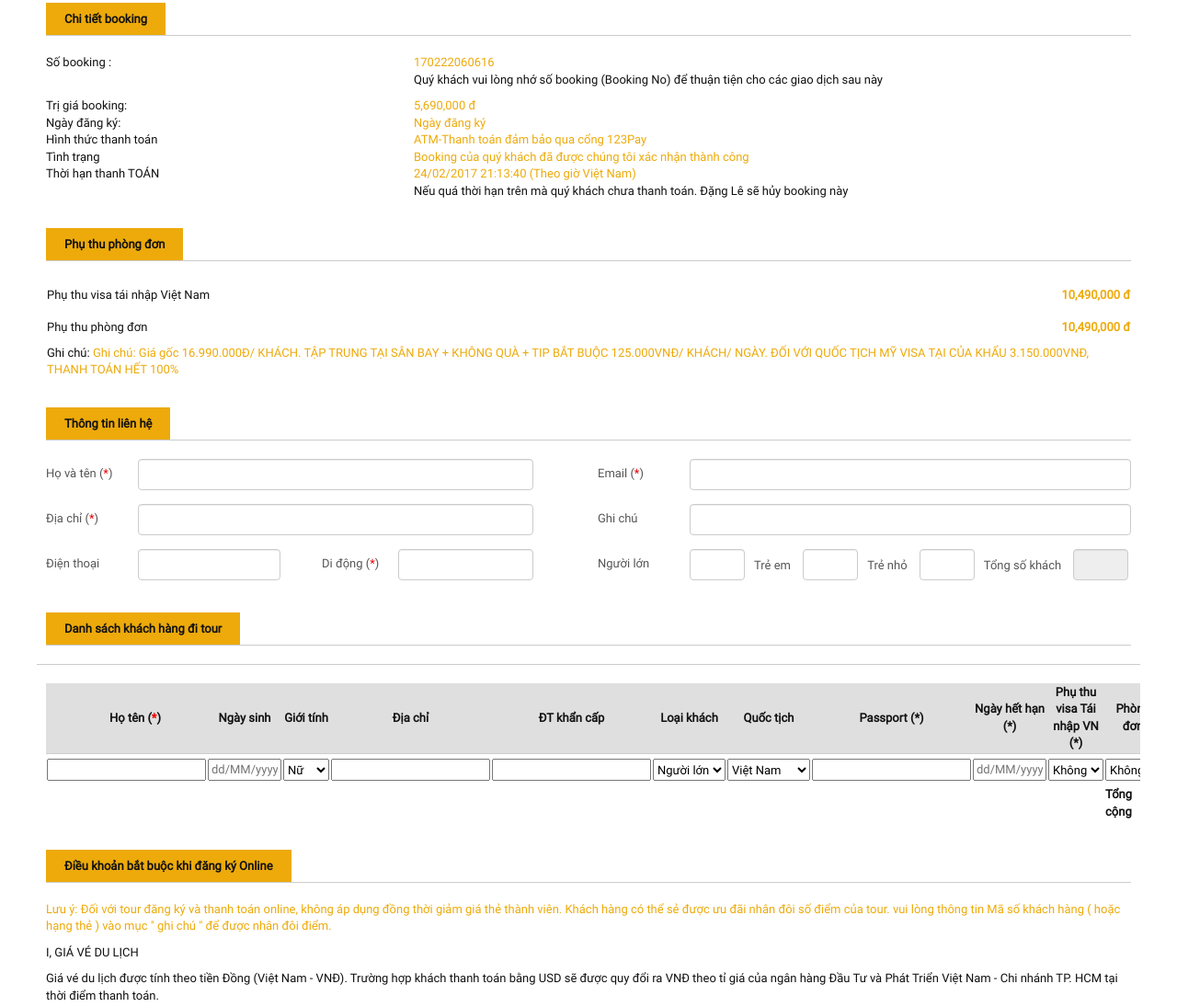
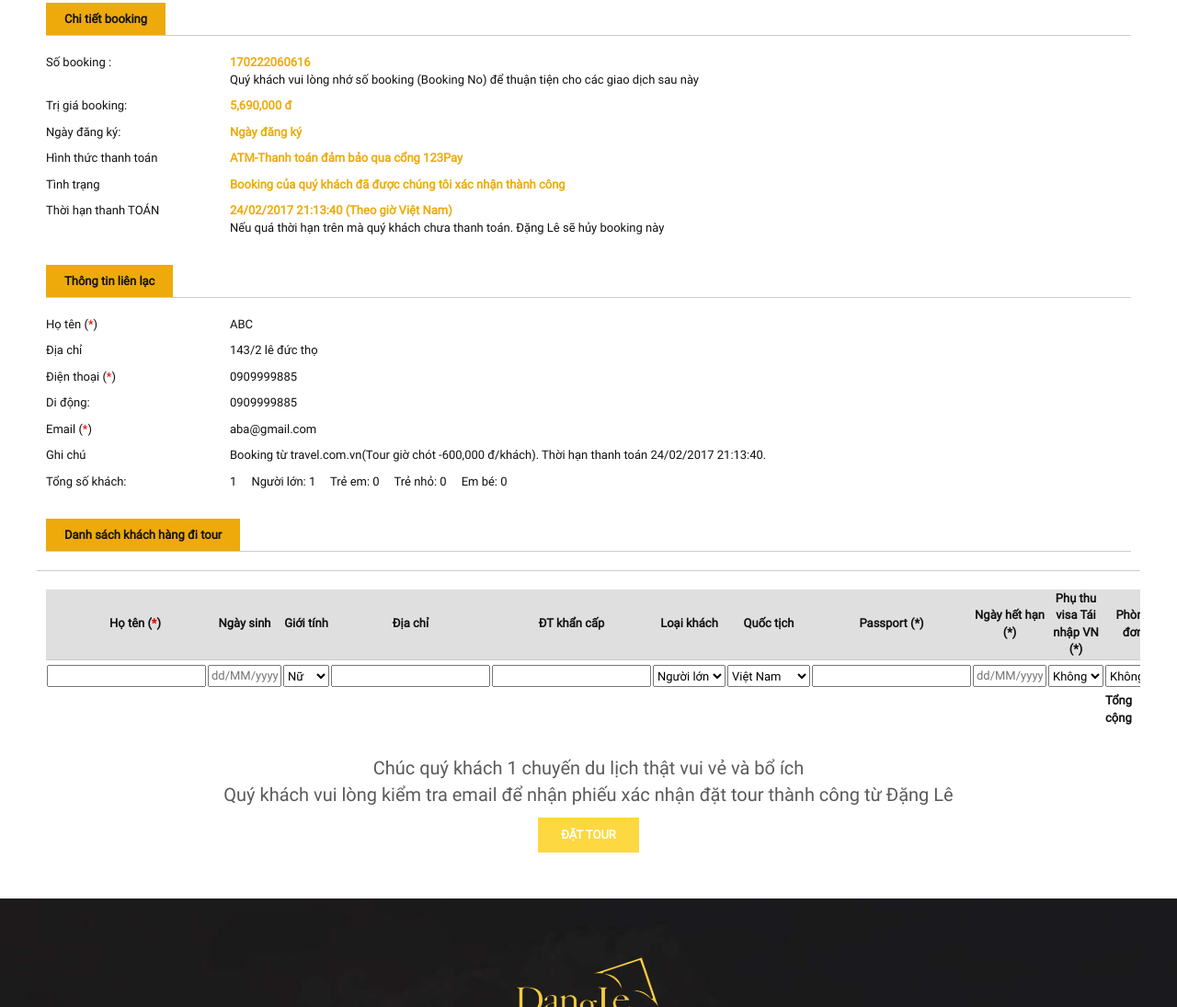
Before and after one commit to quangdx87/travel, a plain HTML site: page thanhtoan_b2.html in a window 1280 px wide. Shown: the part 477-1572 px from the top of the page at 92% size. Drawn offline with Linux system fonts and the light colour scheme.

Commit message:
update thanh toan page

```diff
--- a/css/style.css
+++ b/css/style.css
@@ -1267,3 +1267,18 @@ height: 24px;
 .style2{
 	width: 200px;
 }
+.m10{
+	margin-bottom: 10px;
+}
+.thanks {
+	font-size: 20px;
+}
+.thanks {
+	font-size: 20px;
+}
+.no-radius{
+	border-radius: 0;
+}
+.scrolly {
+	overflow-y: scroll;
+}
--- a/thanhtoan_b2.html
+++ b/thanhtoan_b2.html
@@ -9,7 +9,7 @@
     <![endif]-->
     <meta name="viewport" content="width=device-width, initial-scale=1, maximum-scale=1" />
     <!-- PAGE TITLE -->
-    <title>Thanh Toan buoc 1</title>
+    <title>Thanh Toan buoc 2</title>
 
     <!-- CSS -->
     <link href="css/boostrap.css" rel="stylesheet" type="text/css" media="all" />
@@ -95,171 +95,123 @@
              </div>
            </div>
            <div class="content col-xs-12">
-                <div class="row">
-                  <div class="col-sm-4">
+            <div class="row m10">
+              <div class="col-sm-2">
                 Số booking :
               </div>
-                  <div class="col-sm-8">
-                    <span class="yellow">170222060616</span><br>
-                    <p>Quý khách vui lòng nhớ số booking (Booking No) để thuận tiện cho các giao dịch sau này</p>
+              <div class="col-sm-10">
+                <strong class="yellow">170222060616</strong><br>
+                <span>Quý khách vui lòng nhớ số booking (Booking No) để thuận tiện cho các giao dịch sau này</span>
               </div>
             </div>
-                <div class="row">
-                  <div class="col-sm-4">
+            <div class="row m10">
+              <div class="col-sm-2">
                 Trị giá booking:
               </div>
-                  <div class="col-sm-8">
-                    <span class="yellow">5,690,000 đ</span>
+              <div class="col-sm-10">
+                <strong class="yellow">5,690,000 đ</strong>
               </div>
             </div>
-                <div class="row">
-                  <div class="col-sm-4">
+            <div class="row m10">
+              <div class="col-sm-2">
                 Ngày đăng ký:
               </div>
-                  <div class="col-sm-8">
-                    <span class="yellow">Ngày đăng ký</span>
+              <div class="col-sm-10">
+                <strong class="yellow">Ngày đăng ký</strong>
               </div>
             </div>
-                <div class="row">
-                  <div class="col-sm-4">
+            <div class="row m10">
+              <div class="col-sm-2">
                Hình thức thanh toán
              </div>
-                  <div class="col-sm-8">
-                    <span class="yellow"> ATM-Thanh toán đảm bảo qua cổng 123Pay</span>
+             <div class="col-sm-10">
+              <strong class="yellow"> ATM-Thanh toán đảm bảo qua cổng 123Pay</strong>
             </div>
           </div>
-                <div class="row">
-                  <div class="col-sm-4">
+          <div class="row m10">
+            <div class="col-sm-2">
               Tình trạng
             </div>
-                  <div class="col-sm-8">
-                    <span class="yellow"> Booking của quý khách đã được chúng tôi xác nhận thành công</span>
+            <div class="col-sm-10">
+              <strong class="yellow"> Booking của quý khách đã được chúng tôi xác nhận thành công</strong>
             </div>
           </div>
-                <div class="row">
-                  <div class="col-sm-4">
+          <div class="row m10">
+            <div class="col-sm-2">
              Thời hạn thanh TOÁN
            </div>
-                  <div class="col-sm-8">
-                    <span class="yellow">24/02/2017 21:13:40 (Theo giờ Việt Nam)</span> <br>Nếu quá thời hạn trên mà quý khách chưa thanh toán. Đặng Lê sẽ hủy booking này
+           <div class="col-sm-10">
+            <strong class="yellow">24/02/2017 21:13:40 (Theo giờ Việt Nam)</strong> <br>Nếu quá thời hạn trên mà quý khách chưa thanh toán. Đặng Lê sẽ hủy booking này
           </div>
         </div>
 
       </div>
     </div>
-          <div class="row box-tt">
-            <div class="col-xs-12">
-             <div class="header"> <span>Phụ thu phòng đơn</span></div>
-           </div>
-           <div class="content col-xs-12">
-             <table width="100%">
-              <tbody>
-                <tr>
-                  <td width="20%">Phụ thu visa tái nhập Việt Nam</td>
-                  <td class="yellow right b">10,490,000<span> đ</span></td>
-                </tr>
-                <tr>
-                  <td>Phụ thu phòng đơn</td>
-                  <td class="yellow right b">10,490,000<span> đ</span></td>
-                </tr>
-                <tr>
-                  <td colspan="2">Ghi chú:
-                    <span class="yellow right">Ghi chú: Giá gốc 16.990.000Đ/ KHÁCH. TẬP TRUNG TẠI SÂN BAY + KHÔNG QUÀ + TIP BẮT BUỘC 125.000VNĐ/ KHÁCH/ NGÀY. ĐỐI VỚI QUỐC TỊCH MỸ VISA TẠI CỦA KHẨU
-                      3.150.000VNĐ, THANH TOÁN HẾT 100%</span></td>
-                    </tr>
-                  </tbody></table>
-                </div>
-              </div>
+
     <div class="row box-tt">
       <div class="col-xs-12">
         <div class="header">
-                    <span>Thông tin liên hệ</span>
+         <span>Thông tin liên lạc</span>
        </div>
      </div>
      <div class="content col-xs-12">
-                  <div class="row form-group">
-                    <div class="col-sm-6">
-                      <div class="row">
-                        <label class="control-label col-sm-2" for="name">Họ và tên (<span class="red">*</span>)</label>
-                        <div class="col-sm-9">
-                          <input type="text" class="form-control" id="name">
+      <div class="row m10">
+        <div class="col-sm-2">
+         Họ tên (<span class="red">*</span>)
+       </div>
+       <div class="col-sm-10">
+        ABC
       </div>
     </div>
+    <div class="row m10">
+      <div class="col-sm-2">
+        Địa chỉ
       </div>
-                    <div class="col-sm-6">
-                      <div class="row">
-                        <label class="control-label col-sm-2" for="email">Email (<span class="red">*</span>)</label>
       <div class="col-sm-10">
-                          <input type="email" class="form-control" id="email">
+       143/2 lê đức thọ
      </div>
    </div>
+   <div class="row m10">
+    <div class="col-sm-2">
+     Điện thoại (<span class="red">*</span>)
+   </div>
+   <div class="col-sm-10">
+    0909999885
   </div>
 </div>
-                  <div class="row form-group">
-                    <div class="col-sm-6">
-                      <div class="row">
-                        <label class="control-label col-sm-2" for="address">Địa chỉ (<span class="red">*</span>)</label>
-                        <div class="col-sm-9">
-                          <input type="text" class="form-control" id="address">
+<div class="row m10">
+  <div class="col-sm-2">
+   Di động:
+ </div>
+ <div class="col-sm-10">
+   0909999885
  </div>
 </div>
+<div class="row m10">
+  <div class="col-sm-2">
+    Email (<span class="red">*</span>)
   </div>
-                    <div class="col-sm-6">
-                      <div class="row">
-                        <label class="control-label col-sm-2" for="note">Ghi chú </label>
   <div class="col-sm-10">
-                          <input type="email" class="form-control" id="note">
+   aba@gmail.com
  </div>
 </div>
+<div class="row m10">
+  <div class="col-sm-2">
+   Ghi chú
+ </div>
+ <div class="col-sm-10">
+  Booking từ travel.com.vn(Tour giờ chót -600,000 đ/khách). Thời hạn thanh toán 24/02/2017 21:13:40.
 </div>
 </div>
-                  <div class="row form-group">
-                    <div class="col-sm-6">
-                      <div class="row">
-                       <div class="col-sm-6">
-                         <div class="row">
-                          <label class="control-label col-sm-4" for="tel">Điện thoại </label>
-                          <div class="col-sm-7">
-                            <input type="number" class="form-control" id="tel">
+<div class="row m10">
+  <div class="col-sm-2">
+   Tổng số khách:
+ </div>
+ <div class="col-sm-10">
+  1 &nbsp;&nbsp;&nbsp; Người lớn: 1   &nbsp;&nbsp;&nbsp;   Trẻ em: 0   &nbsp;&nbsp;&nbsp;  Trẻ nhỏ: 0   &nbsp;&nbsp;&nbsp;  Em bé: 0
 </div>
 </div>
-                      </div>
-                      <div class="col-sm-5">
-                       <div class="row">
-                        <label class="control-label col-sm-4" for="dd">Di động (<span class="red">*</span>) </label>
-                        <div class="col-sm-8">
-                          <input type="number" class="form-control" id="dd">
-                        </div>
-                      </div>
-                    </div>
-                  </div>
-                </div>
-                <div class="col-sm-6">
-                  <div class="row">
-                    <label class="ss control-label col-sm-2" for="nn">Người lớn</label>
-                    <div class="col-sm-10 ss2 mobile">
-                       <input type="number" class="form-control" id="nn">
-                    </div>
-                    <div class="col-sm-10 last">
-                      <div class="pc">
-                      <input type="number" class="form-control" id="nn">
-                      </div>
-                      <div>
-                       <label class="control-label" for="treem">Trẻ em</label>
-                       <input type="number" class="form-control" id="treem">
-                     </div>
-                     <div>
-                       <label class="control-label" for="trenho">Trẻ nhỏ</label>
-                       <input type="number" class="form-control" id="trenho">
-                     </div>
-                     <div>
-                       <label class="control-label" for="total">Tổng số khách</label>
-                       <input type="number" class="form-control" id="total" disabled="">
-                     </div>
-                   </div>
-                 </div>
-               </div>
-             </div>
+
 </div>
 </div>
 
@@ -268,7 +220,7 @@
   <div class="header col-xs-12">
    <div class="header"> <span>Danh sách khách hàng đi tour</span></div>
  </div>
-         <div class="content col-xs-12">
+ <div class="content col-xs-12 scrolly">
   <table width="100%">
     <tbody>
       <tr class="header">
@@ -575,37 +527,28 @@
         </select>
       </td>
       <!-- Trị giá -->
-              <td><input disabled="disabled" id="price0" name="price0" style=" max-width: 80px; text-align:right" type="text" value=""></td>
+      <td><input class="yellow" disabled="disabled" id="price0" name="price0" style=" max-width: 80px; text-align:center" type="text" value="123"></td>
     </tr>
     <tr>
       <td colspan="10"></td>
       <td><strong>Tổng cộng</strong></td>
-              <td class="price right">
-                <input type="text" id="TotalPrice" disabled="disabled" style="max-width: 80px; text-align:right">
+      <td class="right">
+        <input class="yellow" type="text" id="TotalPrice" disabled="disabled" style="max-width: 80px; text-align:center">
       </td>
     </tr>
   </tbody></table>
 </div>
 </div>
 
-      <div class="row box-tt">
-            <div class="col-xs-12">
-             <div class="header"> <span>Điều khoản bắt buộc khi đăng ký Online</span></div>
-           </div>
-           <div class="content col-xs-12">
-             <p class="yellow">Lưu ý: Đối với tour đăng ký và thanh toán online, không áp dụng đồng thời giảm giá thẻ thành viên. Khách hàng có thể sẻ được ưu đãi nhân đôi số điểm của tour. vui lòng thông tin Mã số khách  hàng ( hoặc hạng thẻ ) vào mục " ghi chú " để được nhân đôi điểm.</p>
-             <p>I, GIÁ VÉ DU LỊCH</p>
-<p>Giá vé du lịch được tính theo tiền Đồng (Việt Nam - VNĐ). Trường hợp khách thanh toán bằng USD sẽ được quy đổi ra VNĐ theo tỉ giá của ngân hàng Đầu Tư và Phát Triển Việt Nam - Chi nhánh TP. HCM tại thời điểm thanh toán.</p>
+<div class="row text-center">
+<p class="thanks">Chúc quý khách 1 chuyến du lịch thật vui vẻ và bổ ích<br>
+Quý khách vui lòng kiểm tra email để nhận phiếu xác nhận đặt tour thành công từ Đặng Lê</p>
+
 <div>
-  <label class="agreed">
-  <input type="checkbox" class="chkPayment" name="paymentID" value="1" checked="'checked'">Tôi đồng ý với các điều kiện ở trên<br></label>
-</div>
-<br>
-  <a style="margin: 0" class="btn btn-default btn-yellow" href="#">ĐẶT TOUR</a>
+<a style="color: #fff" class="btn btn-default btn-yellow no-radius" href="#">ĐẶT tour</a>
 </div>
 
 </div>
-
 </div>
 </div><!-- main_content -->
 
```
Also changed, not shown: thanhtoan.html (+4 -4 lines). Lines whose indentation alone changed are shown as unchanged.
